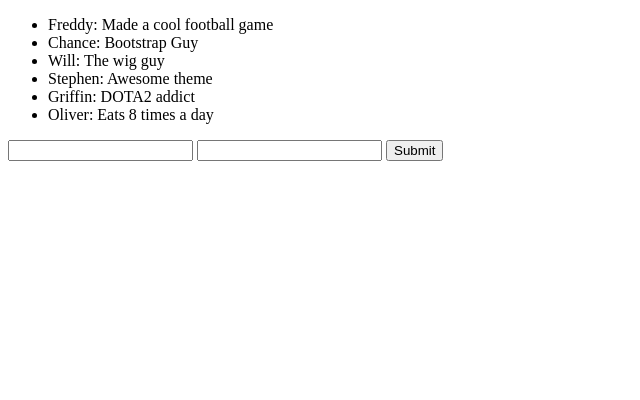
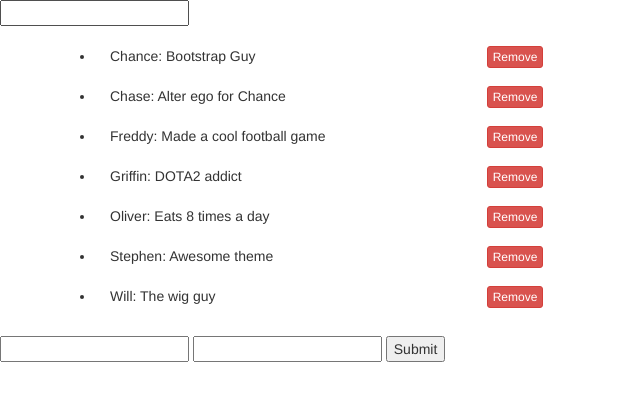
Before and after one commit to stuarttiedemann/angularday2, a plain HTML site: page index.html in a window 1280 px wide. Shown: the whole page, without its empty margins (0-640 px from the left). Drawn offline with nearby package versions, Linux system fonts and the light colour scheme.

Commit message:
Added ability to filter list items

```diff
--- a/controller.js
+++ b/controller.js
@@ -7,7 +7,10 @@ angular.module('myApp',[]).controller('myController',function($scope){
 		$scope.newName = "";
 		$scope.newDesc = "";
 	}
-
+	$scope.removeStudent = function(studentToRemove){
+		var i = $scope.students.indexOf(studentToRemove);
+		$scope.students.splice(i,1);
+	}
 	$scope.students = [
 		{
 			name: 'Freddy',
@@ -16,6 +19,10 @@ angular.module('myApp',[]).controller('myController',function($scope){
 		{
 			name: 'Chance',
 			desc: 'Bootstrap Guy'
+		},
+		{
+			name: 'Chase',
+			desc: 'Alter ego for Chance'
 		},
 		{
 			name: 'Will',
--- a/index.html
+++ b/index.html
@@ -5,16 +5,25 @@
 	<meta http-equiv="X-UA-Compatible" content="IE=edge">
 	<title></title>
 
-	<!-- <link rel="stylesheet" type="text/css" href="css/styles.css"> -->
+	<link rel="stylesheet" href="https://maxcdn.bootstrapcdn.com/bootstrap/3.3.5/css/bootstrap.min.css" integrity="sha512-dTfge/zgoMYpP7QbHy4gWMEGsbsdZeCXz7irItjcC3sPUFtf0kuFbDz/ixG7ArTxmDjLXDmezHubeNikyKGVyQ==" crossorigin="anonymous">
+	<link rel="stylesheet" href="styles.css">
 	<script src="https://ajax.googleapis.com/ajax/libs/angularjs/1.3.15/angular.min.js"></script>
 	<script type="text/javascript"  src="controller.js"></script>
 </head>
 <body ng-controller="myController">
-	<ul>
-		<li ng-repeat="person in students">
-			{{person.name}}: {{person.desc}}
-		</li>
-	</ul>
+	<div id="filter">
+		<input ng-model="filterSearch" type="text">
+	</div>
+	<div class="container">
+		<div >
+			<ul class="row" >
+				<li ng-repeat="person in students | filter:filterSearch | orderBy:'name' ">
+					<span class="col-md-4">{{person.name}}: {{person.desc}}</span>
+					<span class="col-md-1"><a class ="btn btn-danger btn-xs" href="#" ng-click="removeStudent(person)">Remove</a></span>
+				</li>
+			</ul>
+			</div>
+		</div>
 	<form ng-submit="addPerson()">
 		<input type="text" ng-model="newName">
 		<input type="text" ng-model="newDesc">
--- /dev/null
+++ b/styles.css
@@ -0,0 +1,3 @@
+li{
+	margin: 20px 0;
+}
```
